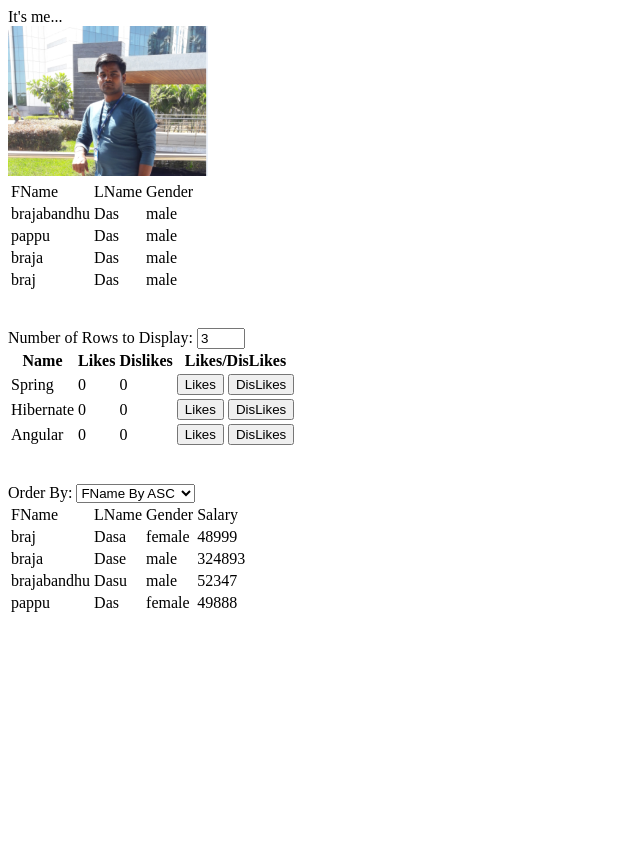
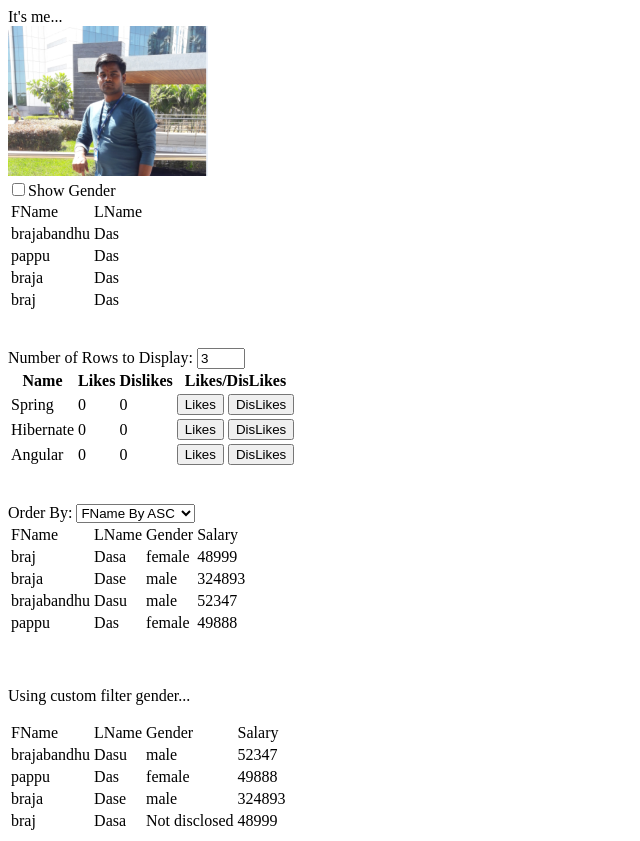
Before and after one commit to Brajabandhu/angular-NonNinja, a plain HTML site: page index.html in a window 1280 px wide. Shown: the whole page, without its empty margins (0-640 px from the left). Before the commit the page ends 800 px from the top, so only its background shows below. Drawn offline with Linux system fonts and the light colour scheme.

Commit message:
changes done

```diff
--- a/index.html
+++ b/index.html
@@ -6,6 +6,8 @@
   <title>Mr.Das NonNinja AngularJS Application</title>
   <script src="app/angular.min.js"></script>
   <script src="js/module.js"></script>
+  <script src="js/filters.js"></script>
+
 </head>
 
 <body ng-controller="mycontroller">
@@ -13,12 +15,15 @@
   <img ng-src="{{details.photo}}" alt="{{details.name  + ' My Photo'}}" style="height: 150px;width:200px"></img>
 
   <div>
+    <!-- <input type="checkbox"ng-model="hide">Hide Gender -->
+     <input type="checkbox"ng-model="hide">Show Gender
     <table>
       <thead>
         <tr>
           <td>FName</td>
           <td>LName</td>
-          <td>Gender</td>
+          <!-- <td ng-hide="hide">Gender</td> -->
+           <td ng-show="hide">Gender</td>
 
         </tr>
       </thead>
@@ -26,7 +31,8 @@
         <tr ng-repeat="employee in employees">
           <td>{{employee.fname}}</td>
           <td>{{employee.lname}}</td>
-          <td>{{employee.gender}}</td>
+           <!-- <td ng-hide="hide">{{employee.gender}}</td> -->
+          <td ng-show="hide">{{employee.gender}}</td>
 
         </tr>
       </tbody>
@@ -88,7 +94,31 @@
 </tbody>
     </table>
   </div>
+  </br></br>
+<div>
+  <p>Using custom filter gender...
+     <table>
+      <thead>
+        <tr>
+          <td>FName</td>
+          <td>LName</td>
+          <td>Gender</td>
+          <td>Salary</td>
 
+        </tr>
+      </thead>
+      <tbody>
+        <tr ng-repeat="employee in  customFilter "/>
+
+          <td>{{employee.fname}}</td>
+          <td>{{employee.lname}}</td>
+          <td>{{employee.gender| gender}}</td>
+          <td>{{employee.salary}}</td>
+
+        </tr>
+</tbody>
+    </table>
+  </div>
 </body>
 
 
--- /dev/null
+++ b/js/filters.js
@@ -0,0 +1,13 @@
+// creating custome filter name is gender.
+mymodule.filter("gender", function(){
+    return function(gender){
+        switch(gender){
+            case 1:
+              return "male";
+            case 2:
+              return "female";
+            case 3:
+              return "Not disclosed";
+        }
+    }
+})
--- a/js/module.js
+++ b/js/module.js
@@ -14,6 +14,13 @@ var sortingData=[
 {fname:"braja",lname: "Dase",gender:"male" ,salary:324893   },
 {fname:"braj",lname: "Dasa",gender:"female"  ,salary:48999  }
 ];
+var customFilter=[
+{fname:"brajabandhu",lname: "Dasu",gender:1,salary:52347    },
+{fname:"pappu",lname: "Das",gender:2 ,salary:49888  },
+{fname:"braja",lname: "Dase",gender:1 ,salary:324893   },
+{fname:"braj",lname: "Dasa",gender:3  ,salary:48999  }
+];
+
 
 var technologies=[
 {name:"java",likes:0,dislikes:0},
@@ -28,11 +35,13 @@ var details={
     gender:'male'
 }
 
- $scope.details=details;
+$scope.details=details;
 $scope.employees=employees;
 $scope.technologies=technologies;
 $scope.sortingData=sortingData;
+$scope.customFilter=customFilter;
 $scope.sortBy="fname"
+
 $scope.likes=function(tech){
     tech.likes++;
 }
```
Also changed, not shown: 2 other files.
